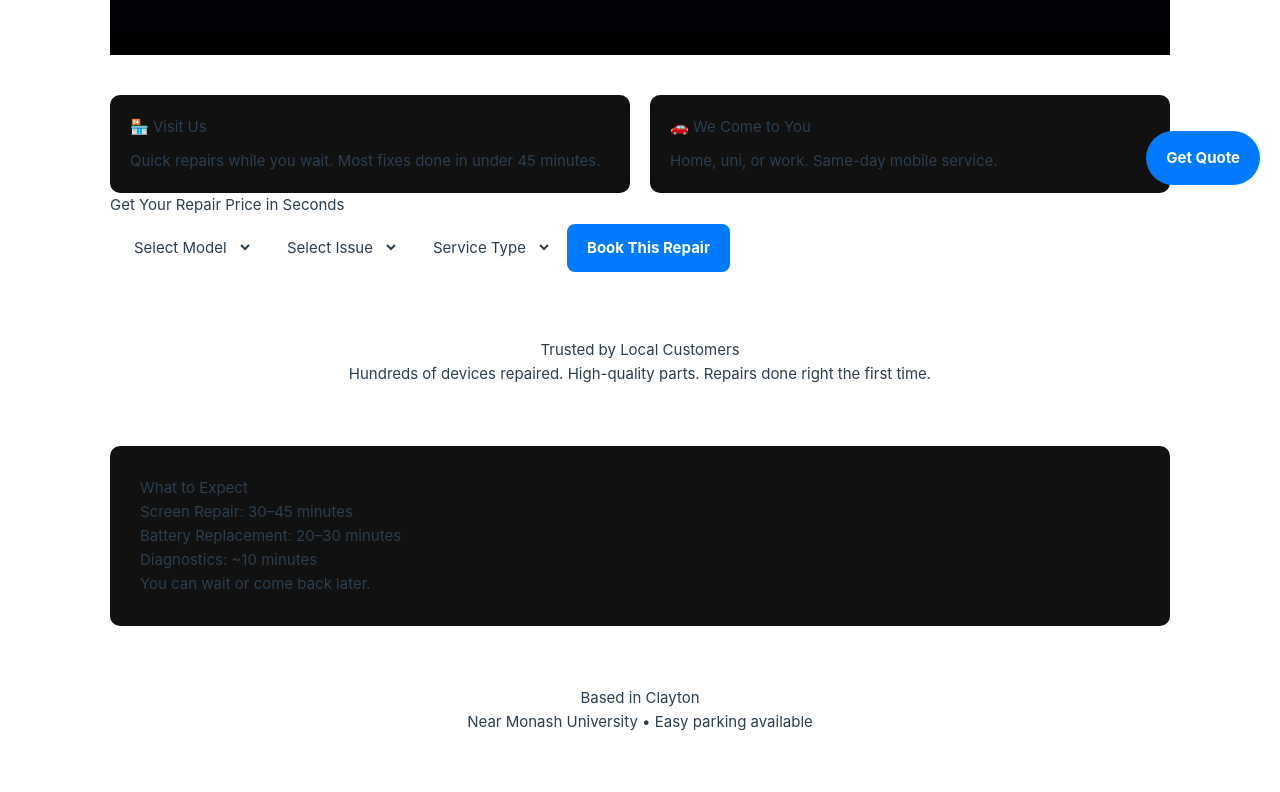
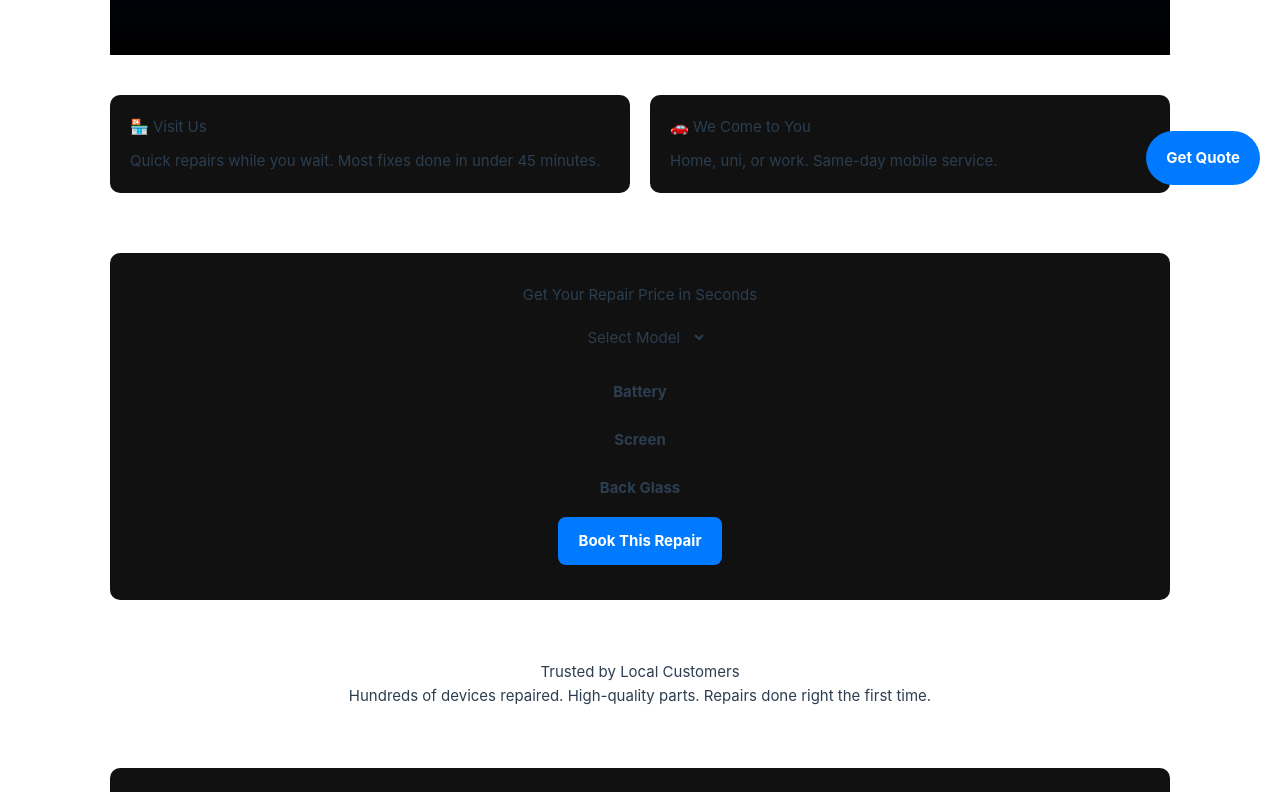
Before and after one commit to SemogEnaz/repair_website, a Vue app: page / in a window 1280 px wide. Shown: the part 595-1387 px from the top of the page. Built offline with nearby package versions, Linux system fonts and the light colour scheme.

Commit message:
Added buttons to select single service

```diff
--- a/src/components/HomePage/Calculator.vue
+++ b/src/components/HomePage/Calculator.vue
@@ -9,17 +9,16 @@
         <option value="13">iPhone 13</option>
       </select>
 
-      <select v-model="selectedIssue">
-        <option disabled value="">Select Issue</option>
-        <option value="screen">Screen</option>
-        <option value="battery">Battery</option>
-      </select>
-
-      <select v-model="selectedService">
-        <option disabled value="">Service Type</option>
-        <option value="visit">Visit</option>
-        <option value="outcall">Outcall</option>
-      </select>
+      <div class="flex flex-col items-center">
+        <button
+          v-for="option in options"
+          :key="option.value"
+          @click="selectedOption = option.value"
+          :class="['w-2/3 sm:w-1/3 btn hover:border-blue-500 border-3 border-transparent !p-1', selectedOption === option.value ? 'btn-primary' : '']"
+        >
+          {{ option.label }}
+        </button>
+      </div>
 
       <div class="result" v-if="price">
         Estimated Price: ${{ price }} <br />
@@ -36,7 +35,13 @@ import { ref, computed } from 'vue';
 // state
 const selectedModel = ref('')
 const selectedIssue = ref('')
-const selectedService = ref('')
+const selectedOption = ref(null);
+
+const options = [
+  { label: 'Battery', value: 'battery' },
+  { label: 'Screen', value: 'screen' },
+  { label: 'Back Glass', value: 'back' }
+]
 
 // links (replace these)
 
@@ -59,3 +64,20 @@ const price = computed(() => {
   return null
 })
 </script>
+
+<style scoped>
+/* CALCULATOR */
+.calculator {
+  margin-top: 60px;
+  background: #111;
+  padding: 30px;
+  border-radius: 10px;
+  text-align: center;
+}
+
+.result {
+  margin-top: 20px;
+  font-size: 1.2rem;
+  color: #0f0;
+}
+</style>
```
